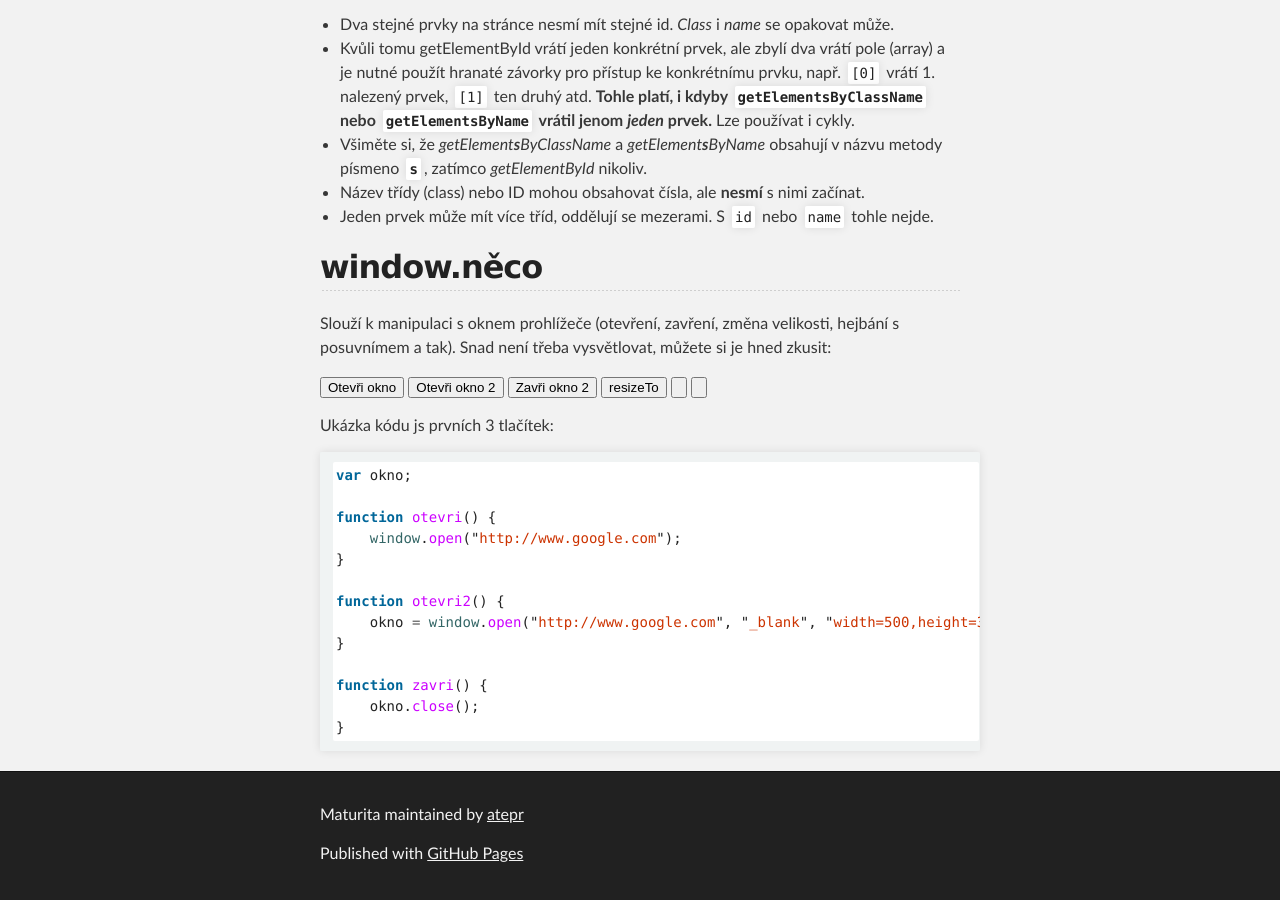
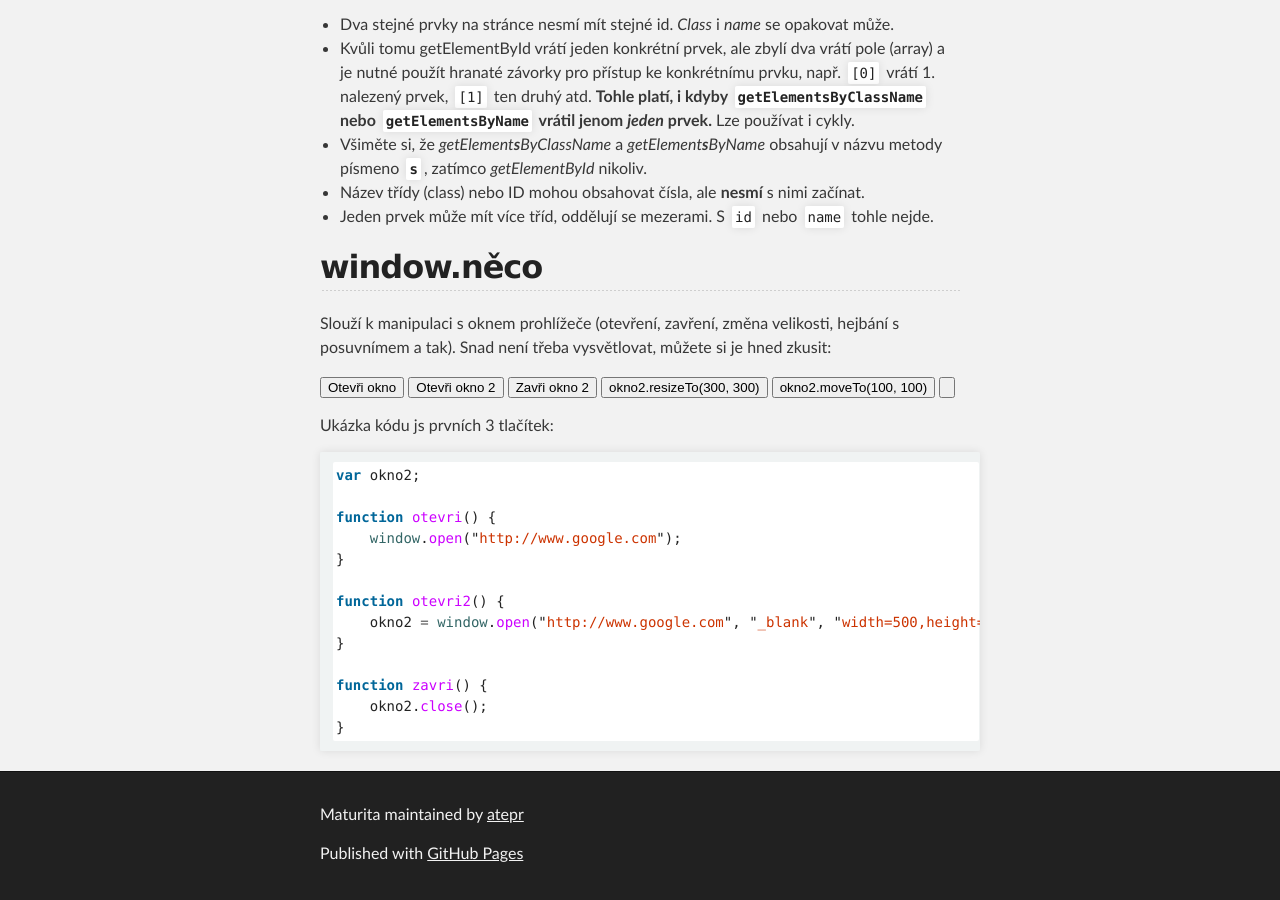
Before and after one commit to atepr/maturita, a Jekyll site: the page built from wa06-dom.md, in a window 1280 px wide and 900 px high, scrolled down 2048 px. Built offline with Jekyll 4.4.1, drawn with Linux system fonts in a browser that asks for light colours; Markdown is read by kramdown in place of the engine named in the settings.

Commit message:
Otázka 6 (WIP)

````diff
--- a/wa06-dom.md
+++ b/wa06-dom.md
@@ -84,41 +84,41 @@ Slouží k manipulaci s oknem prohlížeče (otevření, zavření, změna velik
 <input type="button" value="Otevři okno" onclick="otevri()">
 <input type="button" value="Otevři okno 2" onclick="otevri2()">
 <input type="button" value="Zavři okno 2" onclick="zavri()">
-<input type="button" value="resizeTo" onclick="window.resizeTo(300,300)">
-<input type="button" value="" onclick="resize()">
+<input type="button" value="okno2.resizeTo(300, 300)" onclick="okno2.resizeTo(300, 300)">
+<input type="button" value="okno2.moveTo(100, 100)" onclick="okno2.moveTo(100, 100)">
 <input type="button" value="" onclick="resize()">
 
 <script>
-var okno;
+var okno2;
 
 function otevri() {
     window.open("http://www.google.com");
 }
 
 function otevri2() {
-    okno = window.open("http://www.google.com", "_blank", "width=500,height=300");
+    okno2 = window.open("http://www.google.com", "_blank", "width=500,height=300");
 }
 
 function zavri() {
-    okno.close();
+    okno2.close();
 }
 </script>
 
 Ukázka kódu js prvních 3 tlačítek:
 
 ```js
-var okno;
+var okno2;
 
 function otevri() {
     window.open("http://www.google.com");
 }
 
 function otevri2() {
-    okno = window.open("http://www.google.com", "_blank", "width=500,height=300");
+    okno2 = window.open("http://www.google.com", "_blank", "width=500,height=300");
 }
 
 function zavri() {
-    okno.close();
+    okno2.close();
 }
 ```
 
````
